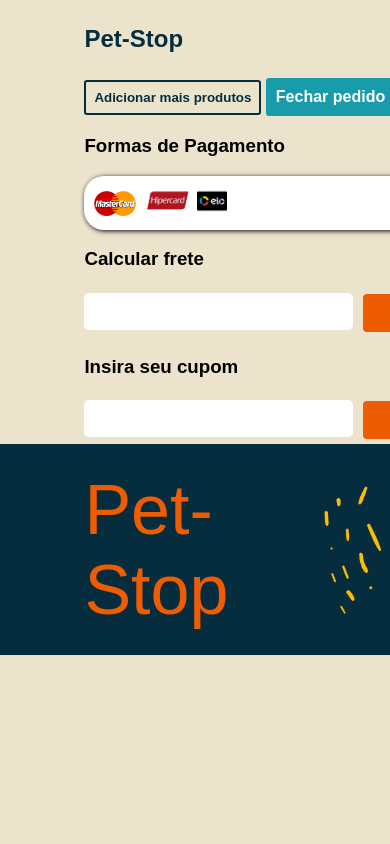
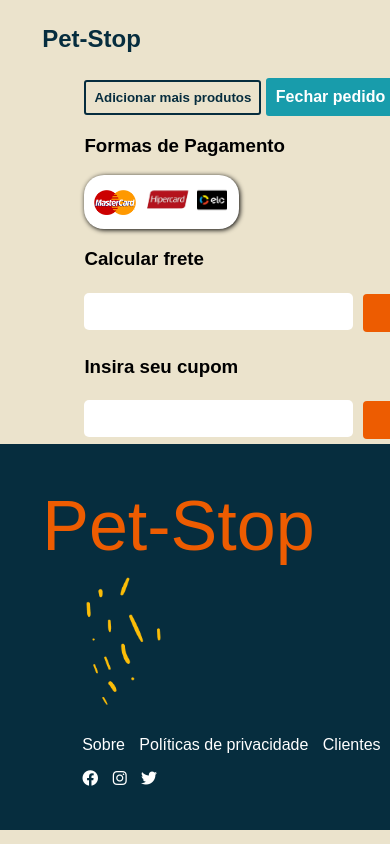
Before and after one commit to as1lo/petshop-landing-page-, a plain HTML site: page checkout.html in a window 390 px wide. Shown: the top 844 px of the page. Drawn offline with Linux system fonts and the light colour scheme.

Commit message:
inicio responsividade

```diff
--- a/checkout-style/main.css
+++ b/checkout-style/main.css
@@ -10,6 +10,7 @@ main{
     background-color: white;
     border-radius: 20px;
     box-shadow: 1px 1px 5px;
+    width: 20%;
     justify-content: space-around;
 }
 
--- a/style/body.css
+++ b/style/body.css
@@ -9,3 +9,17 @@ body {
     font-weight: 400;
     font-style: normal;
 }
+
+@media only screen and (max-width: 768px){
+    body {
+        margin: 0;
+        background-color: #EBE3CC;
+        display: flex;
+        min-width: 100vh;
+        flex-direction: column;
+        font-family: "Josefin Sans", sans-serif;
+
+        font-weight: 400;
+        font-style: normal;
+    }
+}
--- a/style/footer.css
+++ b/style/footer.css
@@ -29,3 +29,37 @@ footer ul li a{
     font-size: 70px;
 
 }
+
+@media only screen and (max-width: 768px){
+    footer{
+        background-color: #062D3E;
+        bottom: 0;
+        color: #ED5C01;
+        width: 100%;
+
+        padding-left: 5%;
+        padding-right: 5%;
+        padding-top: 5%;
+        padding-bottom: 3%;
+        display: block;
+        box-sizing: border-box;
+        align-items: center;
+        justify-content: center;
+        flex-wrap: wrap;
+    }
+
+    #img-footer{
+        display: none;
+    }
+
+    footer ul li{
+        list-style-type: none;
+        display: inline;
+
+    }
+
+    #titulo-footer{
+        font-size: 70px;
+
+    }
+}
--- a/style/header.css
+++ b/style/header.css
@@ -12,7 +12,6 @@ header nav{
     display: flex;
     justify-content: space-between;
     align-items: center;
-
 }
 
 header nav ul{
@@ -31,3 +30,26 @@ header nav ul li a{
     color: #062D3E;
 
 }
+
+#btn-nav{
+    display: none;
+}
+
+@media only screen and (max-width: 768px){
+    header{
+        padding-left: 5%;
+        padding-right: 5%;
+        padding-top: 0.6%;
+        padding-bottom: 0.6%;
+        color: #062D3E;
+        box-sizing: border-box;
+    }
+
+    header nav ul{
+        display: none;
+    }
+
+    #btn-nav{
+        display: flex;
+    }
+}
```
Also changed, not shown: index.html (+3 -3 lines), style/contato.css (+22 -0 lines), style/principal.css (+28 -0 lines), style/sobre.css (+7 -0 lines).
